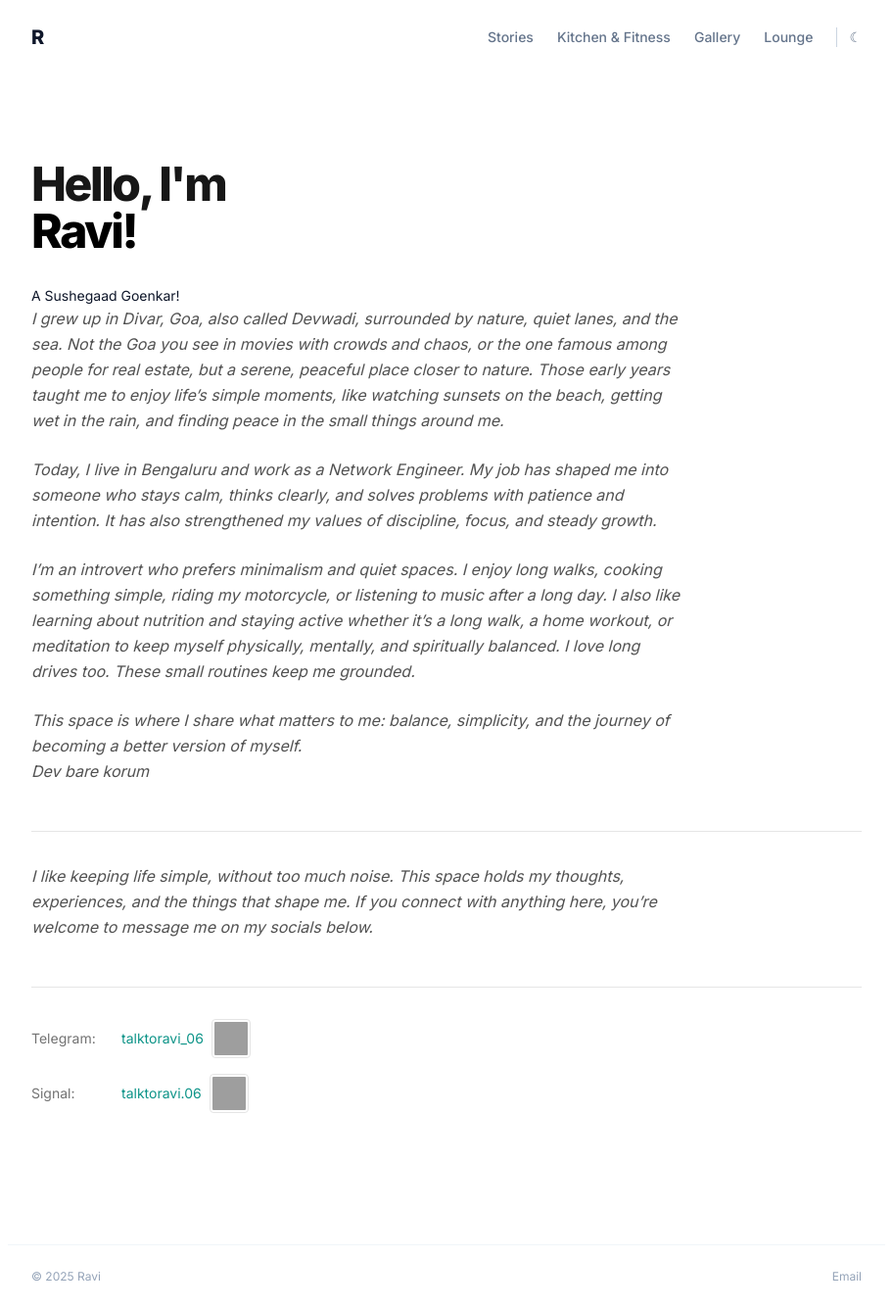
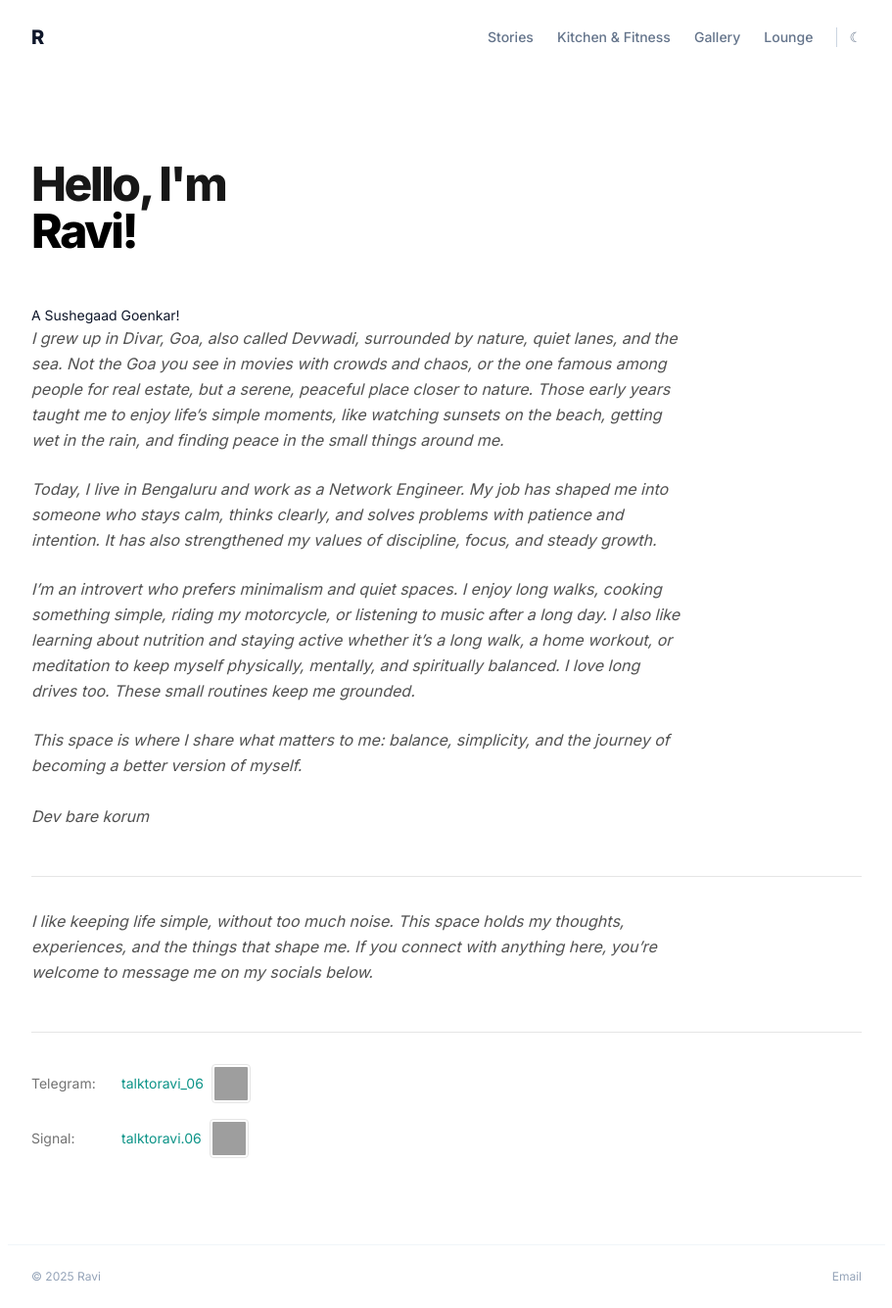
Before and after one commit to diaryofravi/me, a Jekyll site: the page built from index.html, in a window 1280 px wide and 1335 px high. Shown: the whole window at 98% size, without its empty margins (184-1095 px from the left). Built offline with Jekyll 4.4.1, drawn with Linux system fonts in a browser that asks for light colours; nearby versions of some CDN libraries; grey boxes are pictures that could not be loaded.

Commit message:
Update index.html

```diff
--- a/index.html
+++ b/index.html
@@ -9,7 +9,7 @@
   <h1 class="text-3xl sm:text-5xl font-black tracking-tighter mb-8 text-neutral-900 dark:text-white leading-tight">
   Hello, I'm <br>
   <span class="text-black dark:text-white">Ravi!</span>
-  </h1>
+  </h1><br>
   <p>A Sushegaad Goenkar!</p>
   <!-- Summary Text (Italic & Paragraphs) -->
   <div class="text-base italic text-neutral-600 dark:text-neutral-400 leading-relaxed max-w-2xl font-normal space-y-6">
@@ -27,8 +27,8 @@
 These small routines keep me grounded.
     </p>
 
-    <p>This space is where I share what matters to me: balance, simplicity, and the journey of becoming a better version of myself.</p>
-    <i>Dev bare korum</i>
+    <p>This space is where I share what matters to me: balance, simplicity, and the journey of becoming a better version of myself.</p><br>
+    Dev bare korum
   </div>
 </section>
 
```
